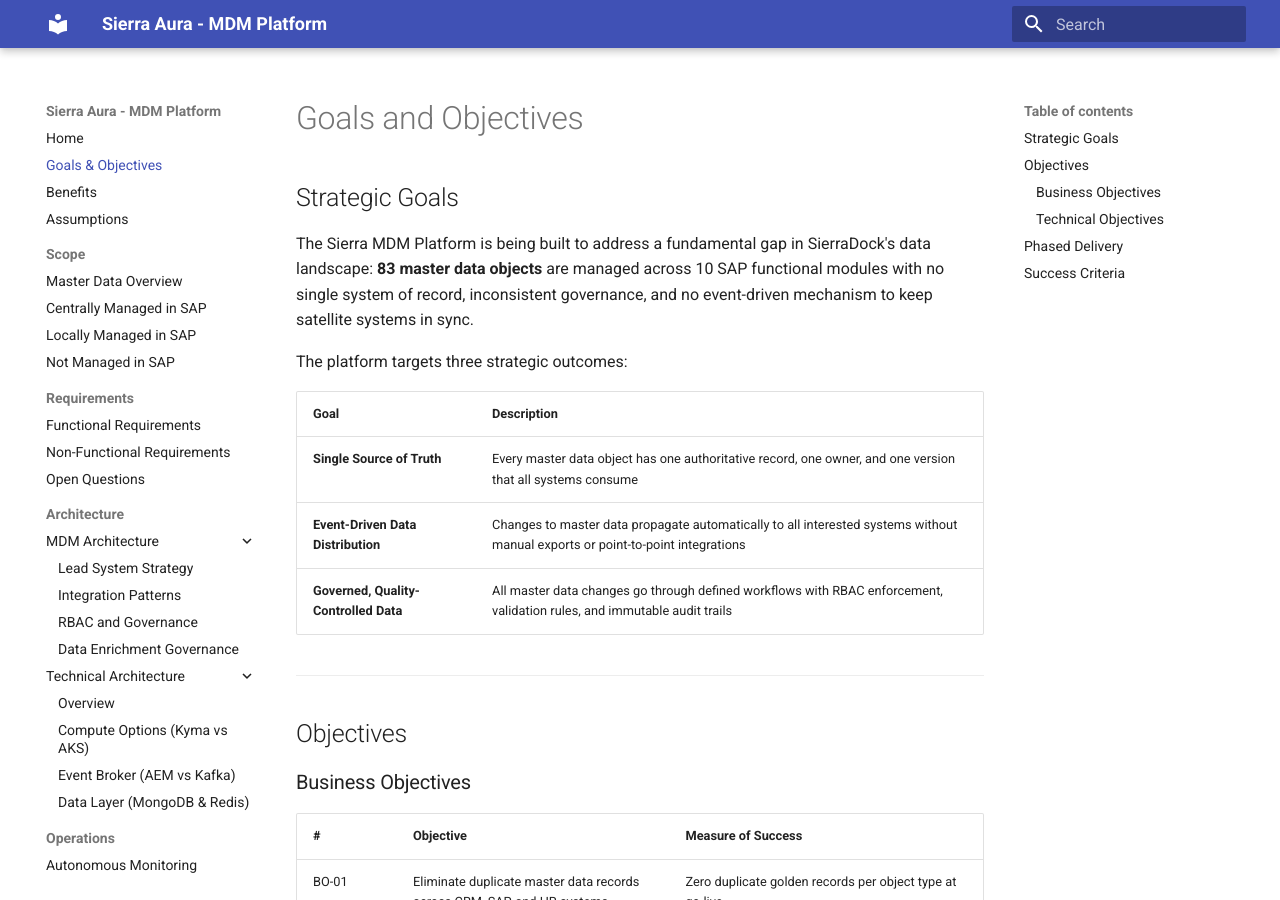
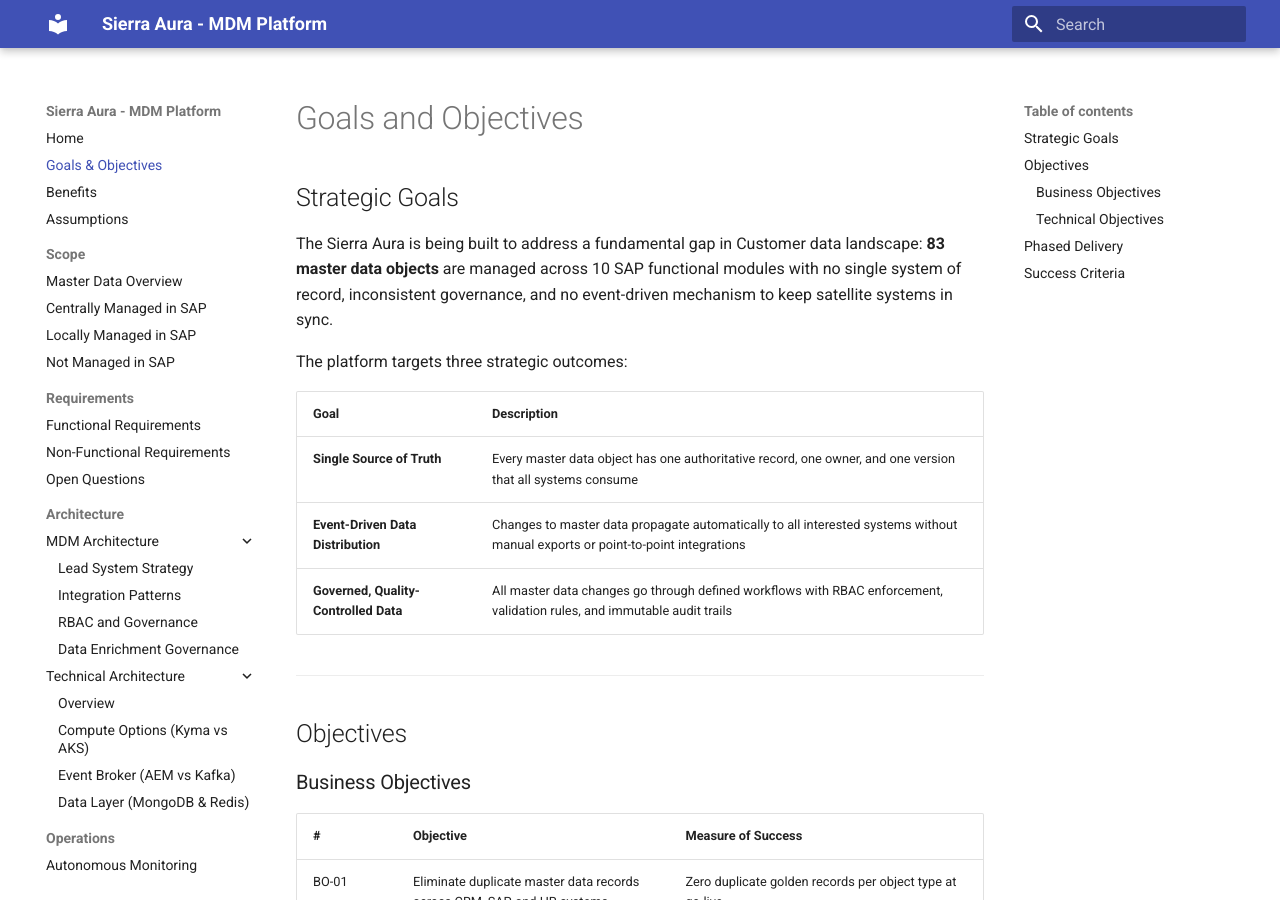
Before and after one commit to SierraDigitalProjects/MDMDocumentation, an MkDocs documentation site: the page built from docs/goals-objectives.md, in a window 1280 px wide and 900 px high. Built offline with MkDocs 1.6.1 and Material for MkDocs 9.7.7, drawn with Linux system fonts in a browser that asks for light colours; some of the changed text lies outside the part shown.

Commit message:
publish replacements

```diff
--- a/docs/goals-objectives.md
+++ b/docs/goals-objectives.md
@@ -2,7 +2,7 @@
 
 ## Strategic Goals
 
-The Sierra MDM Platform is being built to address a fundamental gap in SierraDock's data landscape: **83 master data objects** are managed across 10 SAP functional modules with no single system of record, inconsistent governance, and no event-driven mechanism to keep satellite systems in sync.
+The Sierra Aura is being built to address a fundamental gap in Customer data landscape: **83 master data objects** are managed across 10 SAP functional modules with no single system of record, inconsistent governance, and no event-driven mechanism to keep satellite systems in sync.
 
 The platform targets three strategic outcomes:
 
@@ -53,7 +53,7 @@ The platform targets three strategic outcomes:
 
 ## Success Criteria
 
-The Sierra MDM Platform is considered successful when:
+The Sierra Aura is considered successful when:
 
 1. All 83 master data objects are onboarded with defined ownership (Data Team, Site, or MDM lead)
 2. No satellite system reads master data directly from S/4HANA or CRM — all reads go through MDM API or AEM events
```
Also changed, not shown: docs/ai/overview.md (+2 -2 lines), docs/index.md (+1 -1 lines), docs/operations/cost.md (+1 -1 lines), docs/technical-architecture/overview.md (+1 -1 lines), site/ai/overview/index.html, site/goals-objectives/index.html, site/index.html, site/operations/cost/index.html, site/search/search_index.json, site/technical-architecture/overview/index.html.
